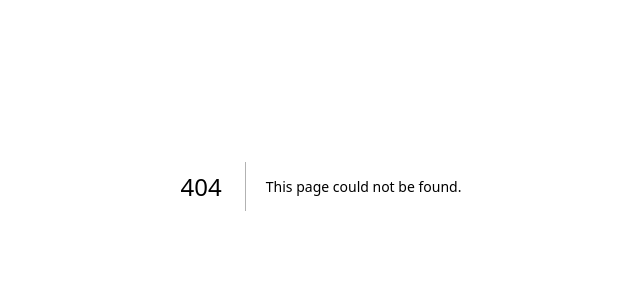
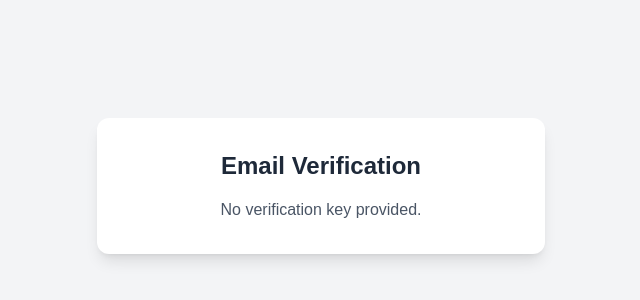
Before and after one commit to AS-Aurora/Django-Next-Auth, a Next.js app in the folder frontend/: page /verify-email in a window 1280 px wide. Before the commit this address had no page. Shown: the part 214-514 px from the top of the page, without its empty margins (319-959 px from the left). Built offline with nearby package versions, Linux system fonts and the light colour scheme.

Commit message:
Added the verify email frontend

```diff
--- /dev/null
+++ b/frontend/src/app/verify-email/page.tsx
@@ -0,0 +1,47 @@
+"use client";
+
+import axios from "axios";
+import { useSearchParams } from "next/navigation";
+import { useEffect, useState } from "react";
+
+export default function VerifyEmailPage() {
+  const params = useSearchParams();
+  const [status, setStatus] = useState("");
+
+  useEffect(() => {
+    const key = params.get("key");
+    if (key) {
+      axios
+        .post("http://localhost:8000/api/auth/registration/verify-email/", {
+          key,
+        })
+        .then((response) => {
+          setStatus("Email verified successfully!");
+        })
+        .catch((error) => {
+          setStatus("Error verifying email.");
+        });
+    } else {
+      setStatus("No verification key provided.");
+    }
+  }, [params]);
+
+  return (
+    <div className="flex items-center justify-center min-h-screen bg-gray-100 px-4">
+      <div className="w-full max-w-md bg-white shadow-lg rounded-xl p-8 text-center">
+        <h1 className="text-2xl font-bold mb-4 text-gray-800">Email Verification</h1>
+        <p
+          className={`text-base font-medium ${
+            status.toLowerCase().includes("success")
+              ? "text-green-600"
+              : status.toLowerCase().includes("fail") || status.toLowerCase().includes("error")
+              ? "text-red-600"
+              : "text-gray-600"
+          }`}
+        >
+          {status}
+        </p>
+      </div>
+    </div>
+  );
+}
```
